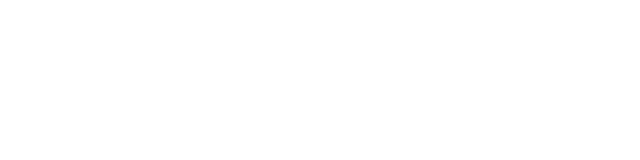
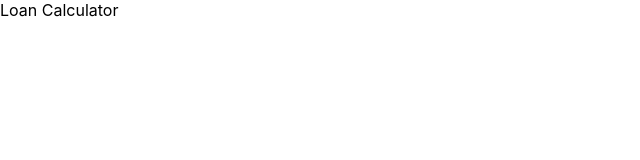
Before and after one commit to AndreMiras/loan-calculator, a React (Create React App) app: page / in a window 1280 px wide. Shown: the top 160 px of the page, without its empty margins (0-640 px from the left). Built offline with nearby package versions, Linux system fonts and the light colour scheme.

Commit message:
:construction_worker: Setup Continuous Integration and Delivery

```diff
--- a/src/App.tsx
+++ b/src/App.tsx
@@ -2,7 +2,9 @@ import React from 'react';
 
 function App() {
   return (
-    <div className="App" />
+    <div className="App">
+      Loan Calculator
+    </div>
   );
 }
 
```
Also changed, not shown: .gitlab-ci.yml (added), 2 other files (tests, documents, lock files or other folders).
